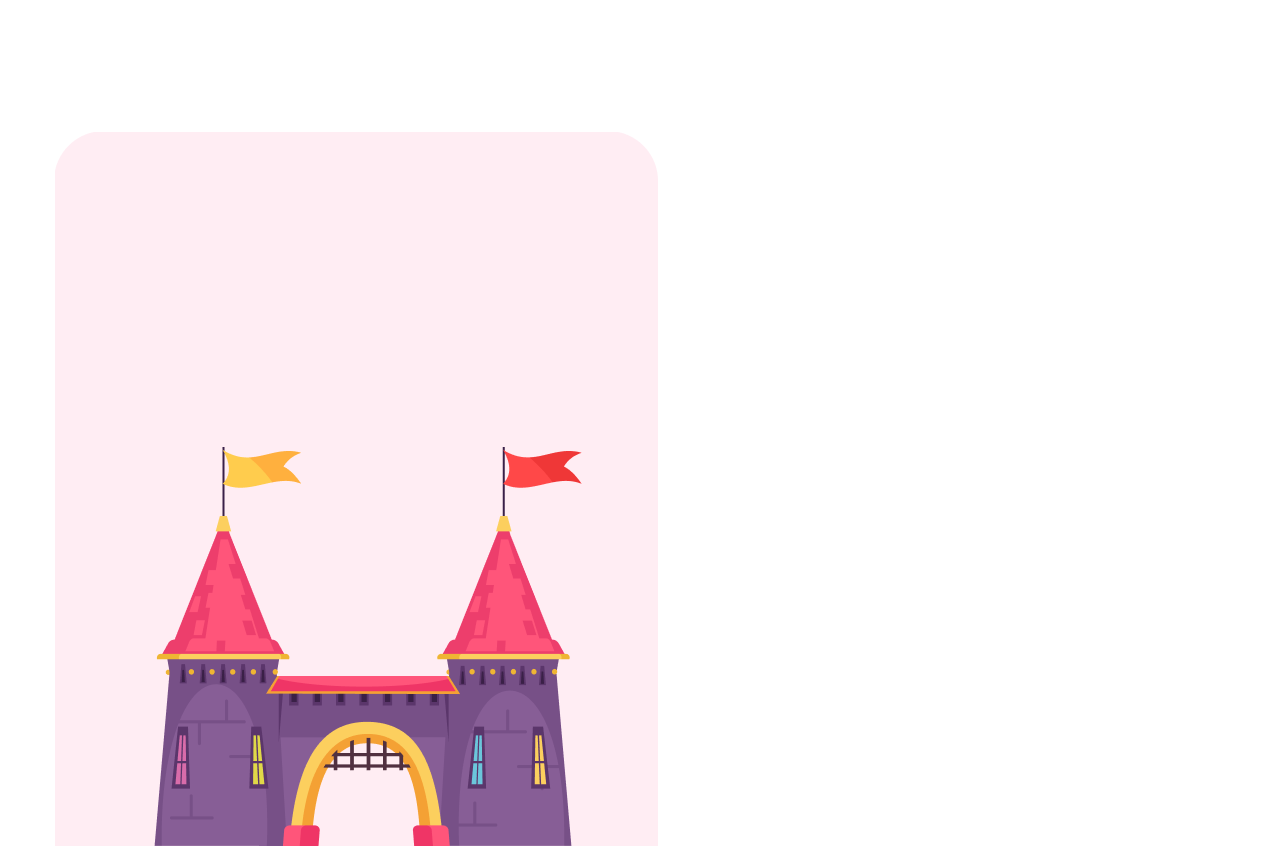
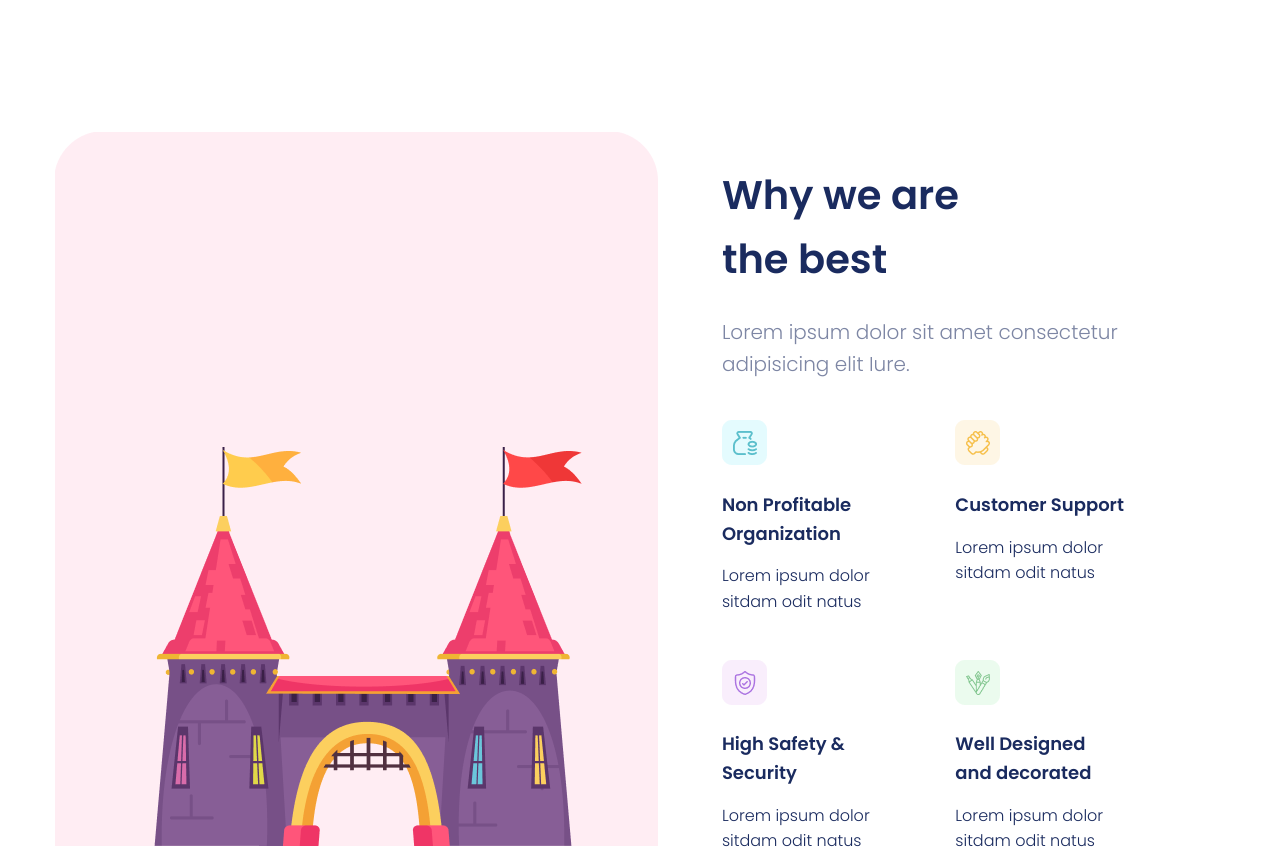
Before and after one commit to JanDongGun/WebWithSCSS, a website: page 1.ThePlayground/index.html in a window 1280 px wide. Shown: the part 2960-3823 px from the top of the page. Drawn offline with Linux system fonts and the light colour scheme.

Commit message:
finish outdoor thebest

```diff
--- a/1.ThePlayground/index.html
+++ b/1.ThePlayground/index.html
@@ -184,7 +184,75 @@
                   <img src="images/thebest.png" alt="" />
                 </div>
 
-                <div class="outdoor__content"></div>
+                <div class="outdoor__content">
+                  <h2 class="heading-secondary u-margin-bottom-small">
+                    Why we are <br />
+                    the best
+                  </h2>
+
+                  <div class="outdoor__description">
+                    Lorem ipsum dolor sit amet consectetur adipisicing elit
+                    Iure.
+                  </div>
+
+                  <div class="outdoor__features">
+                    <div class="outdoor__features-item">
+                      <div class="outdoor__features-img">
+                        <img src="images/best1.png" alt="" />
+                      </div>
+
+                      <div class="outdoor__features-title">
+                        Non Profitable Organization
+                      </div>
+
+                      <div class="outdoor__features-description">
+                        Lorem ipsum dolor sitdam odit natus
+                      </div>
+                    </div>
+
+                    <div class="outdoor__features-item">
+                      <div class="outdoor__features-img">
+                        <img src="images/best2.png" alt="" />
+                      </div>
+
+                      <div class="outdoor__features-title">
+                        Customer Support
+                      </div>
+
+                      <div class="outdoor__features-description">
+                        Lorem ipsum dolor sitdam odit natus
+                      </div>
+                    </div>
+
+                    <div class="outdoor__features-item">
+                      <div class="outdoor__features-img">
+                        <img src="images/best3.png" alt="" />
+                      </div>
+
+                      <div class="outdoor__features-title">
+                        High Safety & Security
+                      </div>
+
+                      <div class="outdoor__features-description">
+                        Lorem ipsum dolor sitdam odit natus
+                      </div>
+                    </div>
+
+                    <div class="outdoor__features-item">
+                      <div class="outdoor__features-img">
+                        <img src="images/best4.png" alt="" />
+                      </div>
+
+                      <div class="outdoor__features-title">
+                        Well Designed and decorated
+                      </div>
+
+                      <div class="outdoor__features-description">
+                        Lorem ipsum dolor sitdam odit natus
+                      </div>
+                    </div>
+                  </div>
+                </div>
               </div>
             </div>
           </section>
--- a/1.ThePlayground/sass/components/_outdoor.scss
+++ b/1.ThePlayground/sass/components/_outdoor.scss
@@ -4,12 +4,15 @@
     @include flex(center, space-between, wrap);
   }
 
+  &__box:last-child {
+    @include flex(flex-end, space-between, wrap);
+  }
+
   &__img {
     width: 50%;
   }
   &__content {
-    width: 45%;
-    padding-right: 3rem;
+    width: 43%;
   }
 
   &__description {
@@ -66,4 +69,28 @@
       background-color: var(--brown-color);
     }
   }
+
+  &__features {
+    max-width: 80%;
+    @include flex(stretch, space-between, wrap);
+
+    &-item {
+      flex: 0 0 42%;
+      margin-bottom: 4.5rem;
+
+      &:nth-child(n + 3) {
+        margin-bottom: 0;
+      }
+    }
+
+    &-img {
+      margin-bottom: 1.8rem;
+    }
+
+    &-title {
+      font-size: 1.8rem;
+      font-weight: 600;
+      margin-bottom: 1.5rem;
+    }
+  }
 }
```
Also changed, not shown: 1.ThePlayground/css/style.css, 1.ThePlayground/images/best1.png (added), 1.ThePlayground/images/best2.png (added), 1.ThePlayground/images/best3.png (added), 1.ThePlayground/images/best4.png (added), 1 other file.
